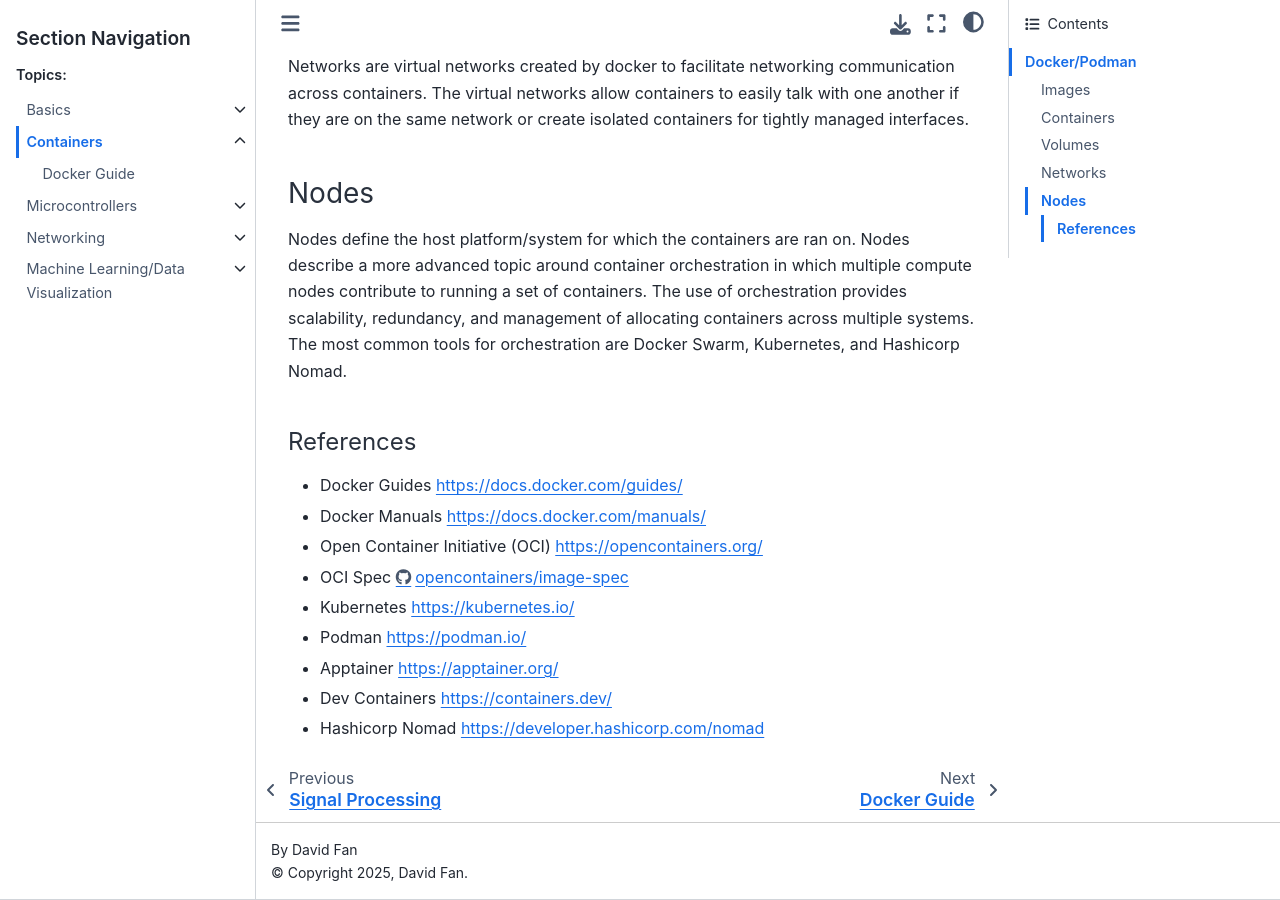
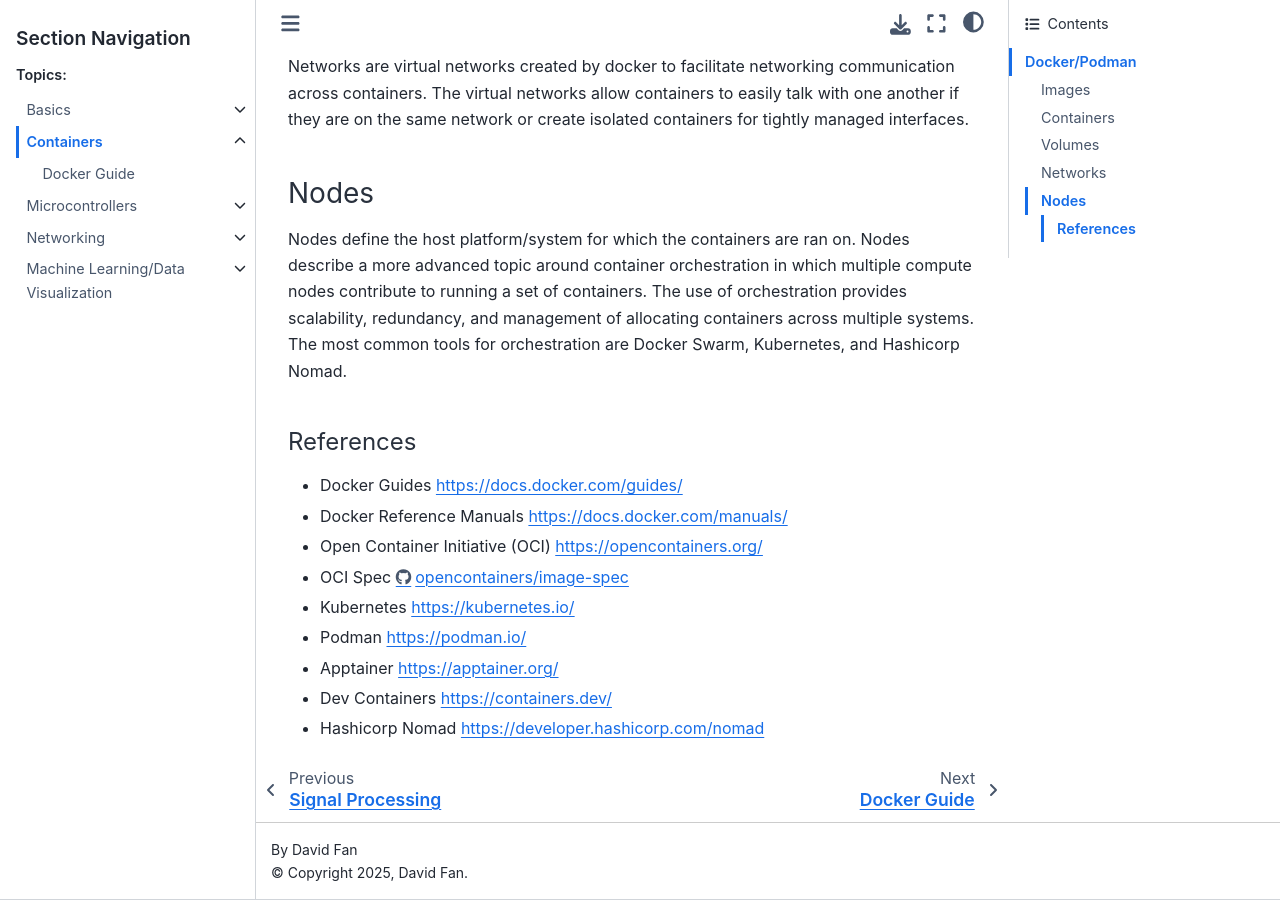
Before and after one commit to Kanaderu/Cloud-Native-IoT, a Sphinx documentation site: the page built from docs/notes/containers/index.rst, in a window 1280 px wide and 900 px high, scrolled down 2167 px. Built offline with Sphinx 7.4.7 and the Sphinx Book theme 1.1.4, drawn with Linux system fonts in a browser that asks for light colours.

Commit message:
chore: minor description

```diff
--- a/docs/notes/containers/index.rst
+++ b/docs/notes/containers/index.rst
@@ -56,7 +56,7 @@
 ^^^^^^^^^^
 
 - Docker Guides https://docs.docker.com/guides/
-- Docker Manuals https://docs.docker.com/manuals/
+- Docker Reference Manuals https://docs.docker.com/manuals/
 - Open Container Initiative (OCI) https://opencontainers.org/
 - OCI Spec https://github.com/opencontainers/image-spec
 - Kubernetes https://kubernetes.io/
```
